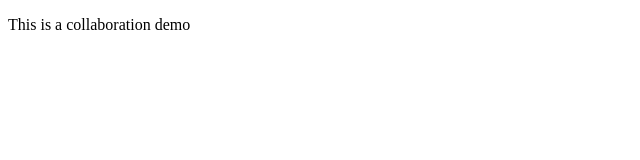
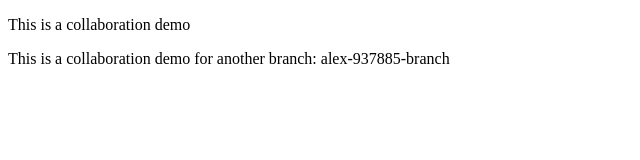
Before and after one commit to andresl123/github-lab-andre, a plain HTML site: page contact.html in a window 1280 px wide. Shown: the whole page, without its empty margins (0-640 px from the left). Drawn offline with Linux system fonts and the light colour scheme.

Commit message:
Demo collaboration for new branch 885

```diff
--- a/contact.html
+++ b/contact.html
@@ -6,6 +6,7 @@
 </head>
 <body>
   <p>This is a collaboration demo</p>
+  <p>This is a collaboration demo for another branch: alex-937885-branch </p>
 
 </body>
 </html>
```
